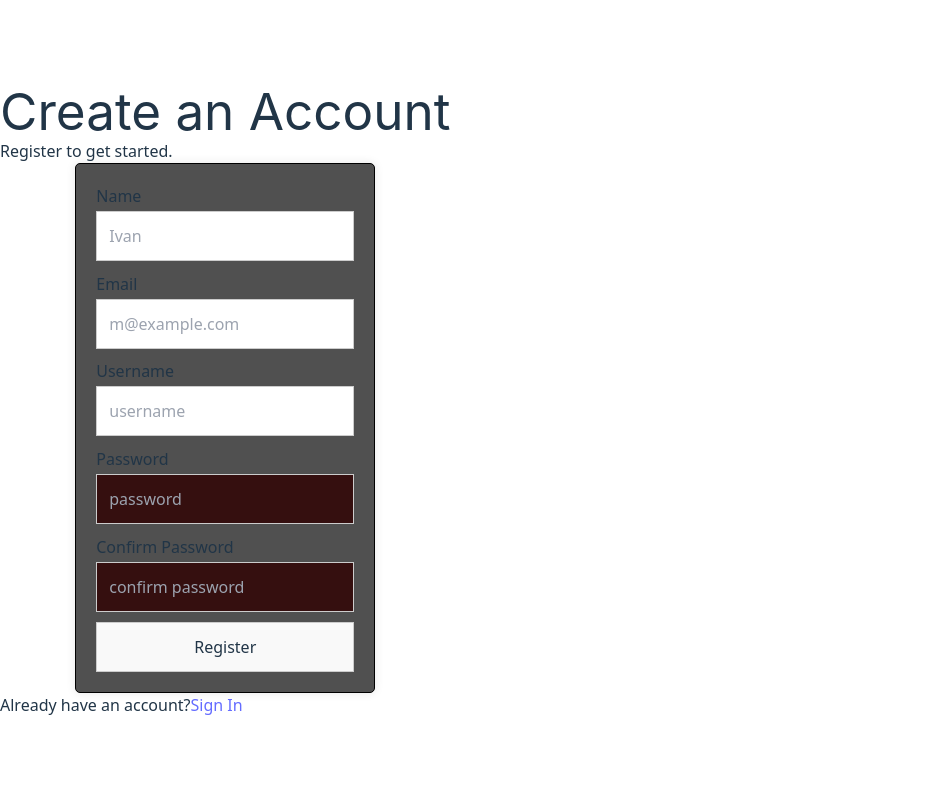
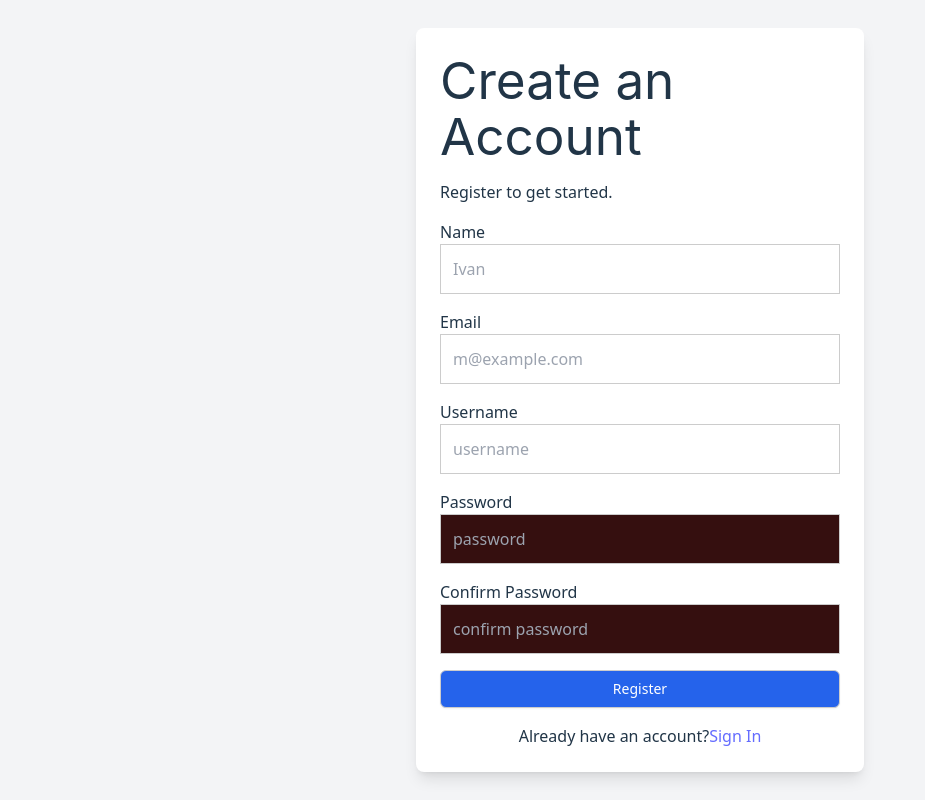
Before and after one commit to Sc41ar/crm, a React (Vite) app in the folder client/: page /signup in a window 1280 px wide. Shown: the whole page, without its empty margins (0-925 px from the left). Built offline with nearby package versions, Linux system fonts and the light colour scheme.

Commit message:
styles for tailwind

```diff
--- a/client/src/components/FormBlock.jsx
+++ b/client/src/components/FormBlock.jsx
@@ -1,11 +1,17 @@
-import React from 'react';
+import React from "react";
 
-const FormBlock = ({ label, id, placeholder, type, required }) => {
+const FormBlock = ({ label, id, placeholder, type, required, className }) => {
   return (
-    <div className="form_block">
+    <div className={className}>
       <label htmlFor={id}>{label}</label>
-      <input id={id} placeholder={placeholder} required={required} type={type} className="border rounded p-2" />
+      <input
+        id={id}
+        placeholder={placeholder}
+        required={required}
+        type={type}
+        className="border rounded-md p-2"
+      />
     </div>
   );
-}
+};
 export default FormBlock;
--- a/client/src/pages/Login.jsx
+++ b/client/src/pages/Login.jsx
@@ -3,19 +3,38 @@ import Button from "../components/Button";
 import "../index.css";
 import { Link } from "react-router-dom";
 
-
 export default function Component() {
   return (
-    <div className="flex min-h-[100dvh] items-center justify-center bg-gray-100 px-4 dark:bg-gray-950">
+    <div className="w-dvw">
+      <div className="flex min-h-[100dvh] items-center justify-center  bg-gray-100 px-4 dark:bg-gray-950">
         <div className="w-full max-w-md space-y-4 rounded-lg bg-white p-6 shadow-lg dark:bg-gray-900">
           <div className="text-center">
             <h1 className="text-3xl font-bold">Welcome Back</h1>
-          <p className="text-gray-500 dark:text-gray-400">Sign in to your account to continue.</p>
+            <p className="text-gray-500 dark:text-gray-400">
+              Sign in to your account to continue.
+            </p>
           </div>
-        <form className="signup_form">
-        <FormBlock id="email" label="Email or username" placeholder="email or username" type="text" required/>
-        <FormBlock id="password" label="Password" placeholder="password" type="password" required/>
-          <Button type="submit" className="w-full">
+          <form className="flex flex-col">
+            <FormBlock
+              id="email"
+              label="Email or username"
+              placeholder="email or username"
+              type="text"
+              required
+              className="mb-4 flex flex-col"
+            />
+            <FormBlock
+              id="password"
+              label="Password"
+              placeholder="password"
+              type="password"
+              required
+              className="mb-4 flex flex-col"
+            />
+            <Button
+              type="submit"
+              className="w-fit self-center rounded-md  bg-blue-600 dark:bg-blue-950 px-4 py-2 text-sm font-medium text-white shadow-sm hover:bg-blue-700 focus-visible:outline focus-visible:outline-2 focus-visible:outline-offset-2 focus-visible:outline-blue-600"
+            >
               Sign in
             </Button>
           </form>
@@ -27,5 +46,6 @@ export default function Component() {
           </div>
         </div>
       </div>
-  )
+    </div>
+  );
 }
--- a/client/src/pages/Signup.jsx
+++ b/client/src/pages/Signup.jsx
@@ -1,15 +1,13 @@
-import React, { useState } from 'react';
+import React, { useState } from "react";
 import "../index.css";
-import FormBlock from '../components/FormBlock';
+import FormBlock from "../components/FormBlock";
 import Button from "../components/Button";
-import axios from 'axios';
+import axios from "axios";
 import { Link } from "react-router-dom";
 
-
 export default function Component() {
-
-    const [password, setPassword] = useState('');
-    const [confirmPassword, setConfirmPassword] = useState('');
+  const [password, setPassword] = useState("");
+  const [confirmPassword, setConfirmPassword] = useState("");
 
   const handleSubmit = async (event) => {
     event.preventDefault();
@@ -18,7 +16,7 @@ export default function Component() {
     const email = event.target.email.value;
     const username = event.target.username.value;
     const password = event.target.password.value;
-        const confirmPassword = event.target['confirm-password'].value;
+    const confirmPassword = event.target["confirm-password"].value;
 
     if (password !== confirmPassword) {
       alert("Passwords do not match");
@@ -26,11 +24,16 @@ export default function Component() {
     }
 
     try {
-            const data = { fio: name, email: email, username: username, password: password, role: "ROLE_USER" }
-            console.log(data)
+      const data = {
+        fio: name,
+        email: email,
+        username: username,
+        password: password,
+        role: "ROLE_USER",
+      };
+      console.log(data);
 
-            const response = await axios.post('http://localhost:8080/crm/reg',
-                data);
+      const response = await axios.post("http://localhost:8080/crm/reg", data);
 
       if (response.status === axios.HttpStatusCode.Ok) {
         alert("Registration successful");
@@ -42,34 +45,73 @@ export default function Component() {
       console.error("An error occurred:", error);
       alert("Registration failed: " + error.message);
     }
-    }
-
-
-
-
+  };
 
   return (
-        <div>
-            <div>
-                <div>
-                    <h1>Create an Account</h1>
-                    <p>Register to get started.</p>
+    <div className="w-screen">
+      <div className="flex min-h-[100dvh] items-center justify-center  bg-gray-100 px-4 dark:bg-gray-950">
+        <div className="flex flex-col w-full justify-items-center items-center max-w-md space-y-4 rounded-lg bg-white p-6 shadow-lg dark:bg-gray-900">
+          <div className=" w-full flex flex-col flex-auto max-w-md space-y-4  ">
+            <h1 className="self-center w-full">Create an Account</h1>
+            <p className=" w-full">Register to get started.</p>
           </div>
-                <form className="signup_form" onSubmit={handleSubmit} >
-                    <FormBlock id="name" label="Name" placeholder="Ivan" type="text" required />
-                    <FormBlock id="email" label="Email" placeholder="m@example.com" type="email" required />
-                    <FormBlock id="username" label="Username" placeholder="username" type="text" required />
-                    <FormBlock id="password" label="Password" type="password" placeholder="password" required onChange={(e) => setPassword(e.target.value)} />
-                    <FormBlock id="confirm-password" label="Confirm Password" placeholder="confirm password" type="password" required onChange={(e) => setConfirmPassword(e.target.value)} />
-                    <Button type="submit">
+          <form
+            className="flex flex-col flex-auto justify-self-center min-w-full"
+            onSubmit={handleSubmit}
+          >
+            <FormBlock
+              id="name"
+              label="Name"
+              placeholder="Ivan"
+              type="text"
+              required
+              className="mb-4 flex flex-col"
+            />
+            <FormBlock
+              id="email"
+              label="Email"
+              placeholder="m@example.com"
+              type="email"
+              required
+              className="mb-4 flex flex-col"
+            />
+            <FormBlock
+              id="username"
+              label="Username"
+              placeholder="username"
+              type="text"
+              required
+              className="mb-4 flex flex-col"
+            />
+            <FormBlock
+              id="password"
+              label="Password"
+              type="password"
+              placeholder="password"
+              required
+              onChange={(e) => setPassword(e.target.value)}
+              className="mb-4 flex flex-col"
+            />
+            <FormBlock
+              id="confirm-password"
+              label="Confirm Password"
+              placeholder="confirm password"
+              type="password"
+              required
+              onChange={(e) => setConfirmPassword(e.target.value)}
+              className="mb-4 flex flex-col"
+            />
+            <Button
+              className="w-full self-center rounded-md  bg-blue-600 dark:bg-blue-950 px-4 py-2 text-sm font-medium text-white shadow-sm hover:bg-blue-700 focus-visible:outline focus-visible:outline-2 focus-visible:outline-offset-2 focus-visible:outline-blue-600"
+              type="submit"
+            >
               Register
             </Button>
           </form>
           <div>
             Already have an account?
-                    <Link to="/login">
-                        Sign In
-                    </Link>
+            <Link to="/login">Sign In</Link>
+          </div>
         </div>
       </div>
     </div>
```
Also changed, not shown: 1 other file (tests, documents, lock files or other folders). Lines whose indentation alone changed are shown as unchanged.
